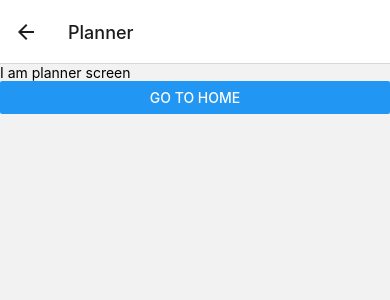
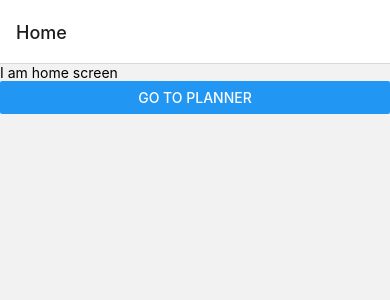
Before and after one commit to chrismcanulty/WorkoutApp, a React Native app: screen /Planner in a window 390 px wide. Both pictures are taken after a click on the button "GO TO HOME". Shown: the top 300 px of the page. Built offline with nearby package versions, Linux system fonts and the light colour scheme.

Commit message:
add native stack header props to home and planner screen

```diff
--- a/navigation/index.tsx
+++ b/navigation/index.tsx
@@ -1,3 +1,4 @@
+import React from 'react';
 import { createNativeStackNavigator } from '@react-navigation/native-stack';
 import { NavigationContainer } from '@react-navigation/native';
 
--- a/screens/HomeScreen.tsx
+++ b/screens/HomeScreen.tsx
@@ -1,13 +1,18 @@
-import React from 'react';
-import { View, Text, Button, Alert } from 'react-native';
+import React, { useEffect } from 'react';
+import { View, Text, Button } from 'react-native';
+import { NativeStackHeaderProps } from '@react-navigation/native-stack';
 
-export default function HomeScreen() {
+export default function HomeScreen({ navigation }: NativeStackHeaderProps) {
+  useEffect(() => {
+    console.log('Rendering Home Screen');
+  }, []);
+
   return (
     <View>
       <Text>I am home screen</Text>
       <Button
         title="Go to Planner"
-        onPress={() => Alert.alert('Go to planner')}
+        onPress={() => navigation.navigate('Planner')}
       />
     </View>
   );
--- a/screens/PlannerScreen.tsx
+++ b/screens/PlannerScreen.tsx
@@ -1,11 +1,16 @@
-import React from 'react';
-import { View, Text, Button, Alert } from 'react-native';
+import React, { useEffect } from 'react';
+import { View, Text, Button } from 'react-native';
+import { NativeStackHeaderProps } from '@react-navigation/native-stack';
 
-export default function PlannerScreen() {
+export default function PlannerScreen({ navigation }: NativeStackHeaderProps) {
+  useEffect(() => {
+    console.log('Rendering Planner Screen');
+  }, []);
+
   return (
     <View>
       <Text>I am planner screen</Text>
-      <Button title="Go to Home" onPress={() => Alert.alert('Go to Home')} />
+      <Button title="Go to Home" onPress={() => navigation.navigate('Home')} />
     </View>
   );
 }
```
